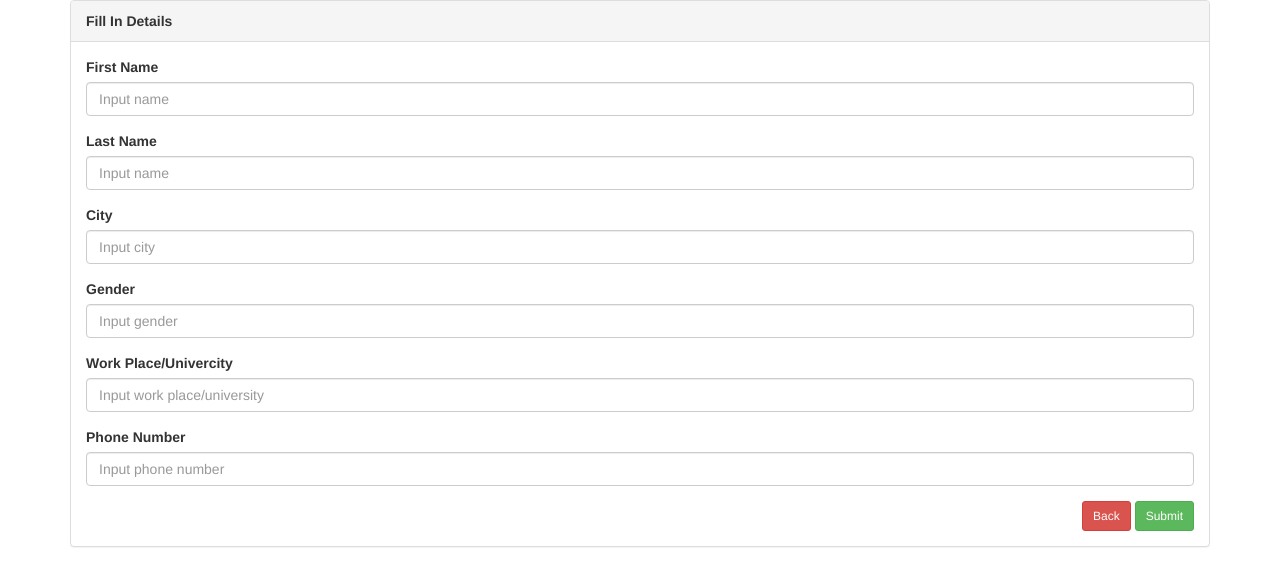
After one commit to chuntaomou/gc06, a PHP site: page /html/registration2.html in a window 1280 px wide. The commit adds this page. Shown: the top 586 px of the page. Run offline with PHP 8.4, Linux system fonts and the light colour scheme; some libraries are stand-ins or nearby versions.

Commit message:
can regist and search

```diff
--- /dev/null
+++ b/gc06/html/registration2.html
@@ -0,0 +1,177 @@
+<!DOCTYPE html>
+
+<html lang="en">
+
+<head>
+
+  <meta charset="utf-8">
+
+  <meta http-equiv="X-UA-Compatible" content="IE=edge">
+
+  <meta name="viewport" content="width=device-width, initial-scale=1">
+
+  <!-- The above 3 meta tags *must* come first in the head; any other head content must come *after* these tags -->
+
+  <meta name="description" content="">
+
+
+
+  <title>Login Page</title>
+
+
+
+  <!-- Bootstrap core CSS -->
+
+  <link href="../css/bootstrap.min.css" rel="stylesheet">
+
+
+
+  <!-- IE10 viewport hack for Surface/desktop Windows 8 bug -->
+
+  <link href="../css/ie10-viewport-bug-workaround.css" rel="stylesheet">
+
+  <script src="https://ajax.googleapis.com/ajax/libs/jquery/3.1.1/jquery.min.js"></script>
+
+
+
+
+
+</head>
+
+
+
+<body>
+
+
+
+  <div class="container">
+
+
+
+      <div class="panel panel-default">
+
+        <div class="panel-heading"><strong>Fill In Details</strong></div>
+
+        <div class="panel-body">
+
+          <div class="form-group">
+
+            <label for="firstname">First Name</label>
+
+            <input type="text" class="form-control" id="firstname" placeholder="Input name">
+
+          </div>
+
+          <div class="form-group">
+
+            <label for="lastname">Last Name</label>
+
+            <input type="text" class="form-control" id="lastname" placeholder="Input name">
+
+          </div>
+
+          <div class="form-group">
+
+            <label for="city">City</label>
+
+            <input type="text" class="form-control" id="city" placeholder="Input city">
+
+          </div>
+
+          <div class="form-group">
+
+            <label for="gender">Gender</label>
+
+            <input type="text" class="form-control" id="gender" placeholder="Input gender">
+
+          </div>
+
+          <div class="form-group">
+
+            <label for="statement">Work Place/Univercity</label>
+
+            <input type="text" class="form-control" id="statement" placeholder="Input work place/university">
+
+          </div>
+
+          <div class="form-group">
+
+            <label for="phoneNum">Phone Number</label>
+
+            <input type="tel" class="form-control" id="phoneNum" placeholder="Input phone number">
+
+          </div>
+
+          <div class="form-group">
+
+            <span class="pull-right">
+
+              <button type="submit"
+
+              class="btn btn-sm btn-danger" id ="back">Back</button>
+
+              <button type="submit"
+
+              class="btn btn-sm btn-success" id ="submit">Submit</button>
+
+            </span>
+
+          </div>
+
+        </div>
+
+      </div>
+
+  </div>
+
+
+
+<script>
+
+  $(document).ready(function(){
+
+    $("#submit").click(function(){
+
+      var firstname = $("#firstname").val();
+
+      var lastname = $("#lastname").val();
+
+      var city = $("#city").val();
+
+      var gender = $("#gender").val();
+
+      var statement = $("#statement").val();
+
+      var phonenumber = $("#phomeNum").val();
+
+      $.post("../php/registration2.php",{firstname, lastname, city, gender, statement, phonenumber},
+
+       function(data){
+
+        alert(data);
+
+        window.location = "../php/newhomepage.php";
+
+      })
+
+
+
+    })
+
+
+
+    $("#back").click(function(){
+
+      window.location = "../html/registration1.html";
+
+    })
+
+  })
+
+
+
+</script>
+
+
+
+</body>
--- a/gc06/php/Login.php
+++ b/gc06/php/Login.php
@@ -43,7 +43,7 @@
         <!--<button class="btn btn-lg btn-primary btn-block" type="submit" id="Login">Sign in</button>-->
         <input type="button" class="btn btn-lg btn-primary btn-block" name="login" id="login" value="Login">
       </form>
-      <form class="form-signin" action="../php/registration.php">
+      <form class="form-signin" action="../html/registration1.html">
         <button class="btn btn-lg btn-info btn-block" type="submit">Register</button>
       </form>
     </div> <!-- /container -->
```
Also changed, not shown: gc06/html/registration1.html (added, +149 -0 lines), gc06/php/registration1.php (added, +29 -0 lines), gc06/php/registration2.php (added, +45 -0 lines).
